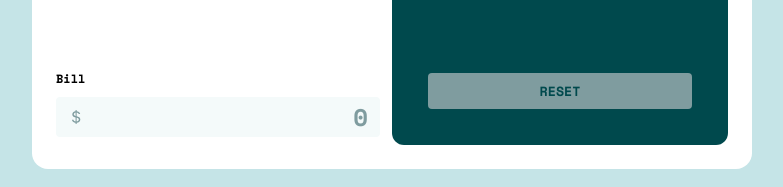
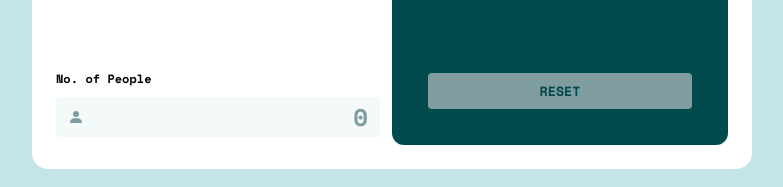
Before and after one commit to Emvil-git/fe-mentor__tip-calculator, a React (Create React App) app: page / in a window 1280 px wide. Shown: the part 424-611 px from the top of the page, without its empty margins (248-1031 px from the left). Built offline with nearby package versions, Linux system fonts and the light colour scheme.

Commit message:
feat(number inputs): add dynamic labels based on type (bill or no. of people)

```diff
--- a/src/App.jsx
+++ b/src/App.jsx
@@ -9,9 +9,9 @@ function App() {
     <div className="App">
       <main className="cont">
         <section className='cont__input-sect'>
-          <NumInput/>
+          <NumInput type="bill"/>
           <TipInput/>
-          <NumInput/>
+          <NumInput type="people"/>
         </section>
 
         <Display/>
--- a/src/components/numInput/NumInput.jsx
+++ b/src/components/numInput/NumInput.jsx
@@ -1,11 +1,31 @@
 import { PersonFill, CurrencyDollar } from 'react-bootstrap-icons';
 
-const NumInput = () => {
+const NumInput = ({type}) => {
+
+    const handleLabel = () => {
+        switch(type) {
+            case 'bill':
+                return "Bill";
+            case 'people':
+                return "No. of People"
+        }
+    }
+
+    const handleIcon = () => {
+        switch(type) {
+            case 'bill':
+                return <CurrencyDollar className='input__icon'/>
+            case 'people':
+                return <PersonFill className='input__icon'/>
+        }
+    }
+
     return(
         <div className='input'>
-            <label id='input__label'>Bill</label>
+            <label id='input__label'>{handleLabel()}</label>
             <section className='input__grp'>
-                <CurrencyDollar className='input__icon'/>
+                {handleIcon()}
+                {/* <CurrencyDollar className='input__icon'/> */}
                 <input placeholder='0' type="number" className='input__box'/>
             </section>
         </div>
```
